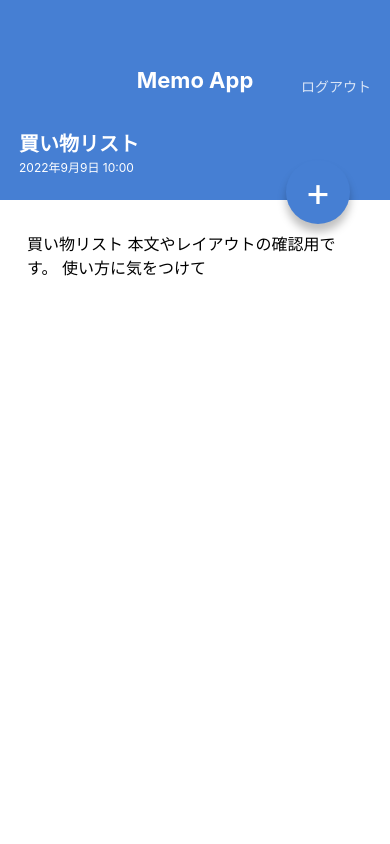
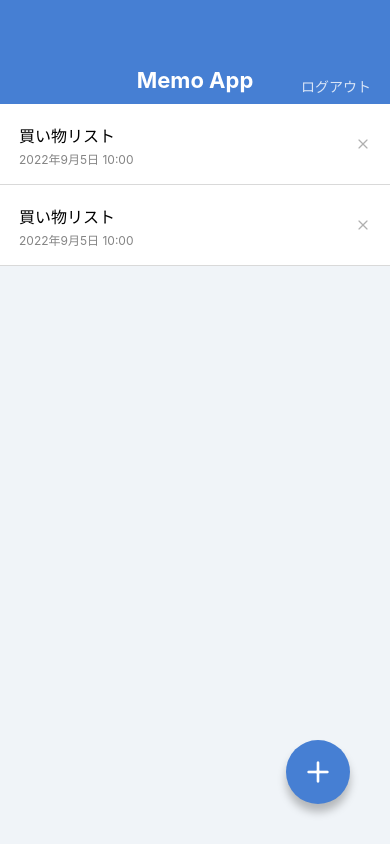
Before and after one commit to Visha765/MemoApp, a React Native app: screen / in a window 390 px wide. Built offline with nearby package versions, Linux system fonts and the light colour scheme.

Commit message:
install @expo/vector-icons@

```diff
--- a/App.jsx
+++ b/App.jsx
@@ -2,12 +2,12 @@
 import React from 'react';
 // import { StyleSheet, View } from 'react-native';
 
-// import MemoListScreen from './src/screens/MemoListScreen';
-import MemoDetailScreen from './src/screens/MemoDetailScreen';
+import MemoListScreen from './src/screens/MemoListScreen';
+// import MemoDetailScreen from './src/screens/MemoDetailScreen';
 
 export default function App() {
   return (
-    // <MemoListScreen />
-    <MemoDetailScreen />
+    <MemoListScreen />
+    // <MemoDetailScreen />
   );
 }
--- a/package.json
+++ b/package.json
@@ -9,6 +9,7 @@
     "web": "expo start --web"
   },
   "dependencies": {
+    "@expo/vector-icons": "^13.0.0",
     "expo": "~46.0.9",
     "expo-status-bar": "~1.4.0",
     "expo-updates": "~0.14.5",
--- a/src/components/CircleButton.jsx
+++ b/src/components/CircleButton.jsx
@@ -1,19 +1,21 @@
 import React from 'react';
-import { View, Text, StyleSheet } from 'react-native';
+import { View, StyleSheet } from 'react-native';
 import { shape, string } from 'prop-types';
+import { Feather } from '@expo/vector-icons';
 
 export default function CircleButton(props) {
-  const { children, style } = props;
+  const { style, name } = props;
   return (
     <View style={[styles.circleButton, style]}>
-      <Text style={styles.circleButtonLabel}>{children}</Text>
+      {/* <Text style={styles.circleButtonLabel}>{children}</Text> */}
+      <Feather name={name} size={32} color="white" />
     </View>
   );
 }
 
 CircleButton.propTypes = {
-  children: string.isRequired,
   style: shape(),
+  name: string.isRequired,
 };
 
 CircleButton.defaultProps = {
--- a/src/components/MemoList.jsx
+++ b/src/components/MemoList.jsx
@@ -1,5 +1,6 @@
 import React from 'react';
 import { View, Text, StyleSheet } from 'react-native';
+import { Feather } from '@expo/vector-icons';
 
 export default function MemoList() {
   return (
@@ -10,7 +11,7 @@
           <Text style={styles.memoListItemDate}>2022年9月5日 10:00</Text>
         </View>
         <View>
-          <Text>X</Text>
+          <Feather name="x" size={16} color="#B0B0B0" />
         </View>
       </View>
       <View style={styles.memoListItem}>
@@ -19,7 +20,7 @@
           <Text style={styles.memoListItemDate}>2022年9月5日 10:00</Text>
         </View>
         <View>
-          <Text>X</Text>
+          <Feather name="x" size={16} color="#B0B0B0" />
         </View>
       </View>
     </View>
--- a/src/screens/MemoDetailScreen.jsx
+++ b/src/screens/MemoDetailScreen.jsx
@@ -1,6 +1,7 @@
 import React from 'react';
-// eslint-disable-next-line object-curly-newline
-import { View, Text, StyleSheet, ScrollView } from 'react-native';
+import {
+  View, Text, StyleSheet, ScrollView,
+} from 'react-native';
 import AppBar from '../components/AppBar';
 import CircleButton from '../components/CircleButton';
 
@@ -19,7 +20,7 @@
           使い方に気をつけて
         </Text>
       </ScrollView>
-      <CircleButton style={{ top: 160, bottom: 'auto' }}>+</CircleButton>
+      <CircleButton style={{ top: 160, bottom: 'auto' }} name="edit-2" />
     </View>
   );
 }
--- a/src/screens/MemoListScreen.jsx
+++ b/src/screens/MemoListScreen.jsx
@@ -9,7 +9,7 @@
     <View style={styles.container}>
       <AppBar />
       <MemoList />
-      <CircleButton>+</CircleButton>
+      <CircleButton name="plus" />
     </View>
   );
 }
```
Also changed, not shown: 1 other file (tests, documents, lock files or other folders).
